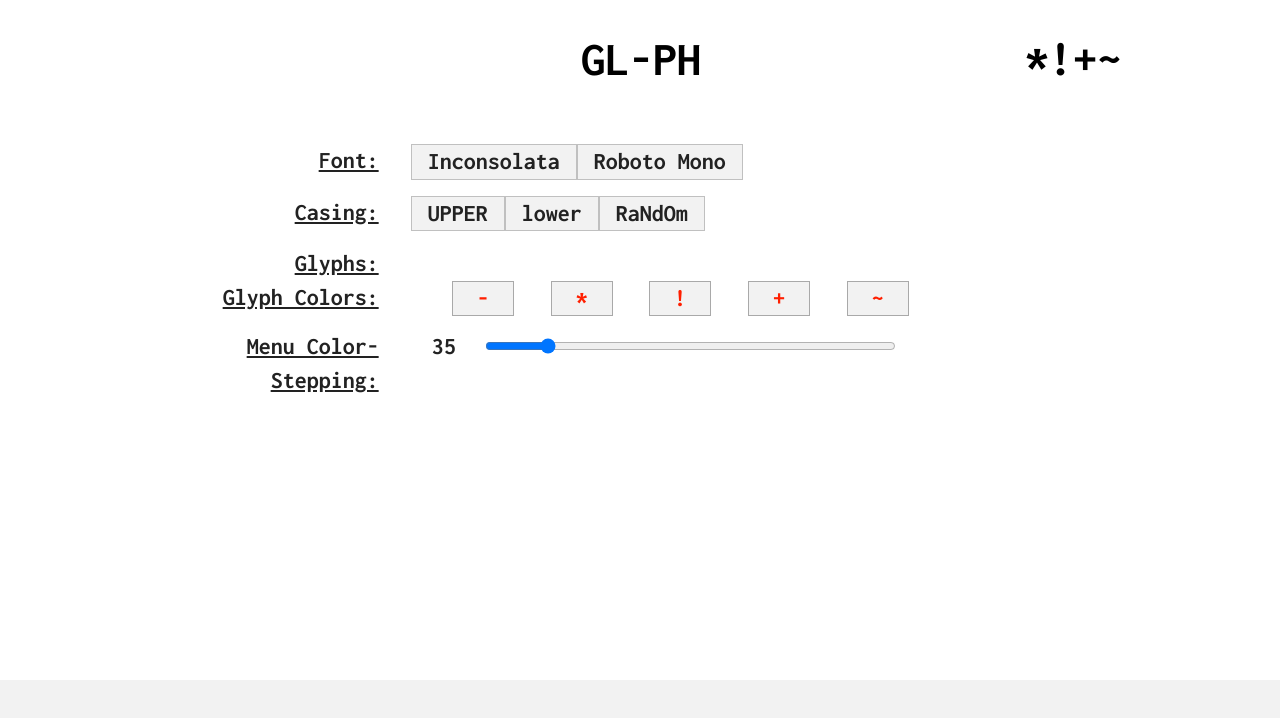
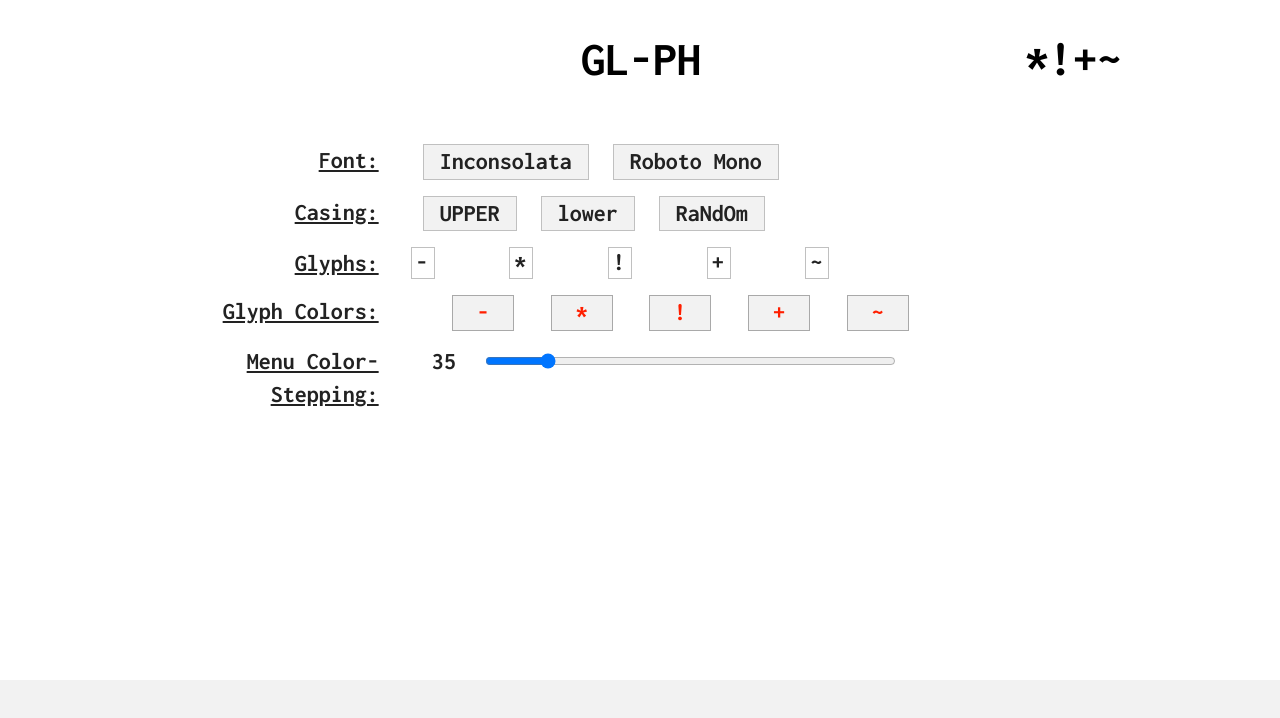
Before and after one commit to returningsam/gl-ph-journal, a plain HTML site: page public/index.html in a window 1280 px wide. Drawn offline with Linux system fonts and the light colour scheme.

Commit message:
add glyph selection

```diff
--- a/public/main.js
+++ b/public/main.js
@@ -161,8 +161,38 @@ function initFontCaseControl() {
 
 /* GLYPH PICKING */
 
+function updateGlyph( sID, char ) {
+    console.log( sID + " -> " + char );
+    var sect = getSectByID( sID );
+    sect.char = char;
+    sect.getMB().innerHTML = char;
+}
+
+function buildGlyphInput( sect ) {
+    var input = "";
+    input += "<div class=\"ginput_div\" id=\"" + sect.id + "_ginput\">";
+    input += "<input ";
+    input +=   "type=\"text\" ";
+    input +=   "value=\"" + sect.char + "\" ";
+    input +=   "maxlength=\"" + 1 + "\" ";
+    input +=   "data-sect=\"" + sect.id + "\" ";
+    input +=   "oninput=\"updateGlyph('" + sect.id + "', this.value)\">";
+    input += "</input>";
+    input += "</div>"
+    return input;
+}
+
 function initMenuGlyphControl() {
-
+    var mbGlyphPickers = document.getElementById( "MBGlyphPickers" );
+    var sect, input;
+    for (var i = 0; i < sections.length; i++) {
+        sect = sections[i];
+        // add the color picker div to the color picker collection
+        mbGlyphPickers.innerHTML += buildGlyphInput( sect );
+        mbGlyphPickers.lastChild.lastChild.style.width = menuCharWidth + "px";
+        // preview.parentNode.style.height = preview.clientHeight + "px";
+        // updateGlyphColor( sect.id );
+    }
 }
 
 /* COLOR PICKING */
@@ -243,6 +273,7 @@ function initControlPanel() {
 function updateMenuButtonPos(sID) {
     var idx = getSectIndByID(sID);
     var el  = sections[idx].getMB();
+    el.innerHTML = sections[idx].char;
     if ( idx < activePage ) {       // left
         el.style.left = ((idx * menuCharWidth) + el.parentElement.offsetLeft) + "px";
     }
--- a/public/style.css
+++ b/public/style.css
@@ -171,6 +171,14 @@ button:hover {
   background-color: rgba(191, 191, 191, 0.8);
 }
 
+#CaseButtons > button, #FontButtons > button {
+  margin: 0 0.5em;
+}
+
+.ginput_div {
+
+}
+
 .picker_div {
   text-align: center;
 }
@@ -183,7 +191,7 @@ button:hover {
   background-color: rgba(191, 191, 191, 0.2);
 }
 
-.picker_div > input[type="color"] {
+.picker_div > input {
   cursor: pointer;
   max-width: 100%;
   opacity: 0;
```
